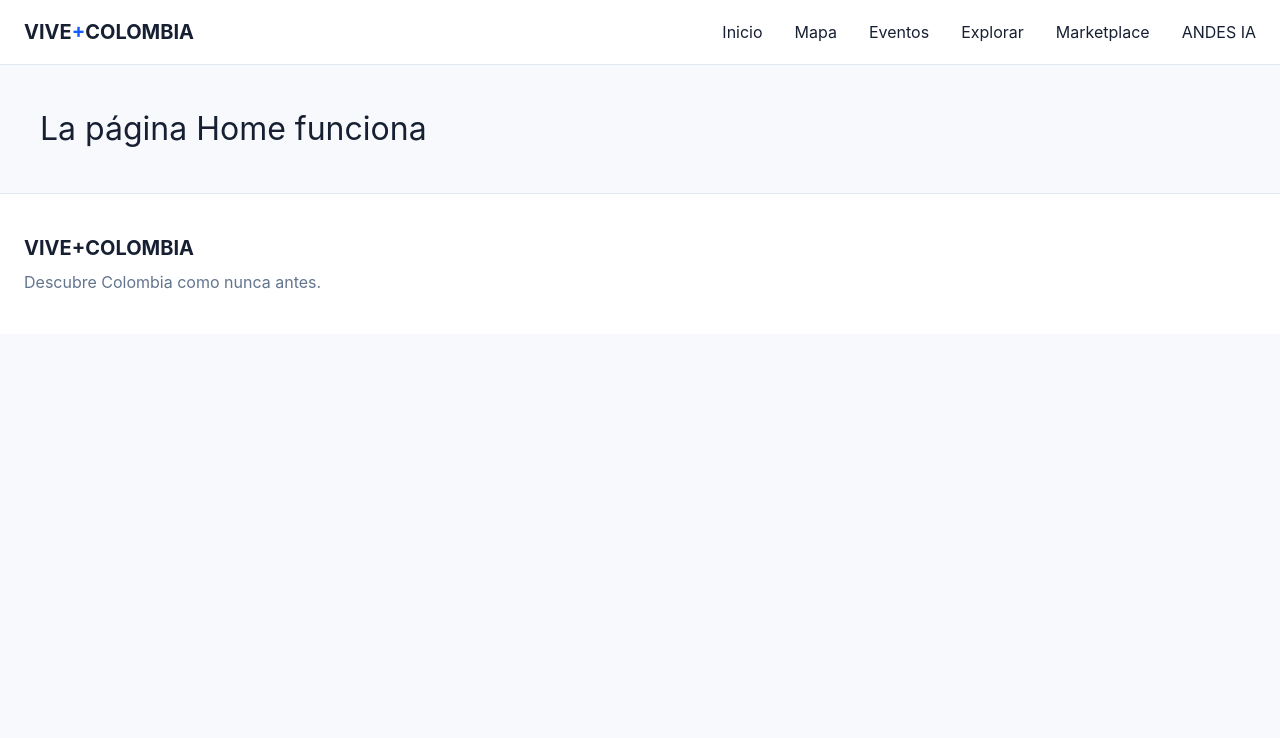
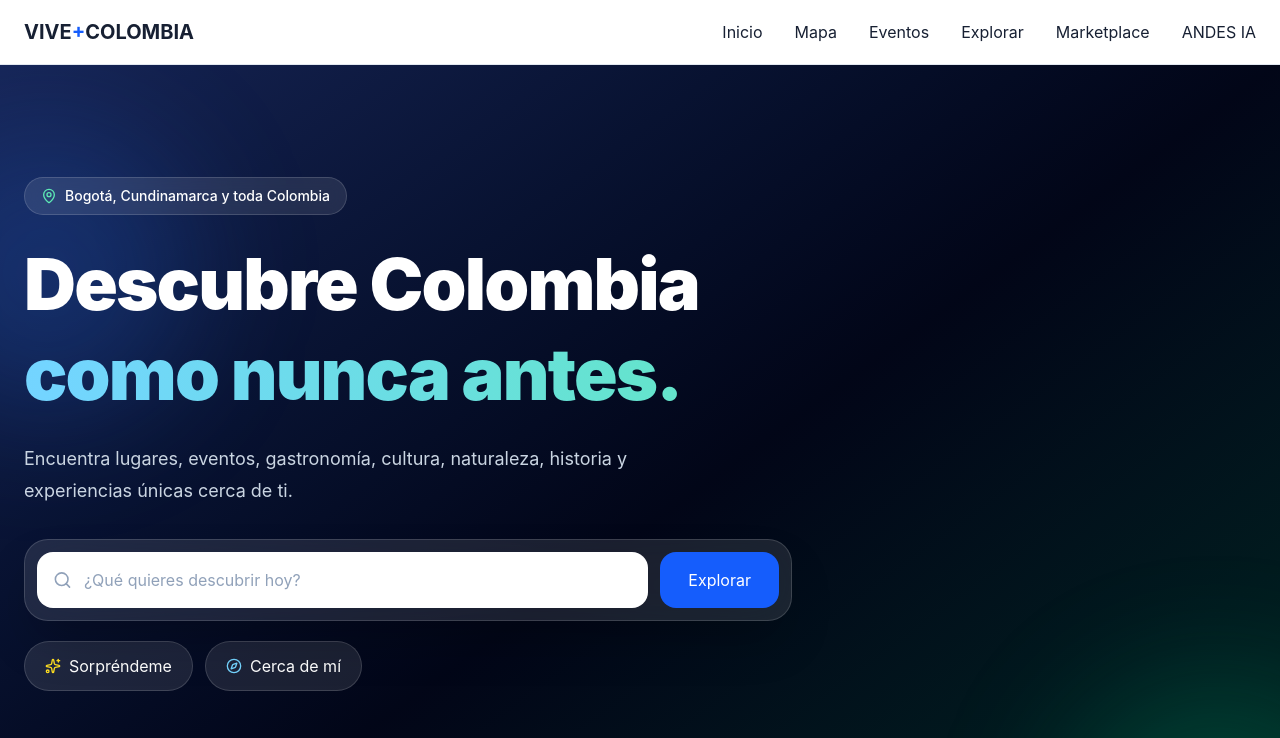
Before and after one commit to openworldwideibo-max/Vive-Colombia, a React (Vite) app: page / in a window 1280 px wide. Shown: the top 738 px of the page. Built offline with nearby package versions, Linux system fonts and the light colour scheme.

Commit message:
feat: add home hero and main layout

```diff
--- a/src/components/layout/index.ts
+++ b/src/components/layout/index.ts
@@ -1,4 +1,3 @@
 export { default as Navbar } from "./Navbar";
 export { default as Footer } from "./Footer";
 export { default as MainLayout } from "./MainLayout";
-export { default as Hero } from "./Hero";
--- a/src/pages/Home.tsx
+++ b/src/pages/Home.tsx
@@ -1,7 +1,5 @@
+import Hero from "../components/home/Hero";
+
 export default function Home() {
-  return (
-    <div style={{ padding: "40px", fontSize: "32px" }}>
-      La página Home funciona
-    </div>
-  );
+  return <Hero />;
 }
```
